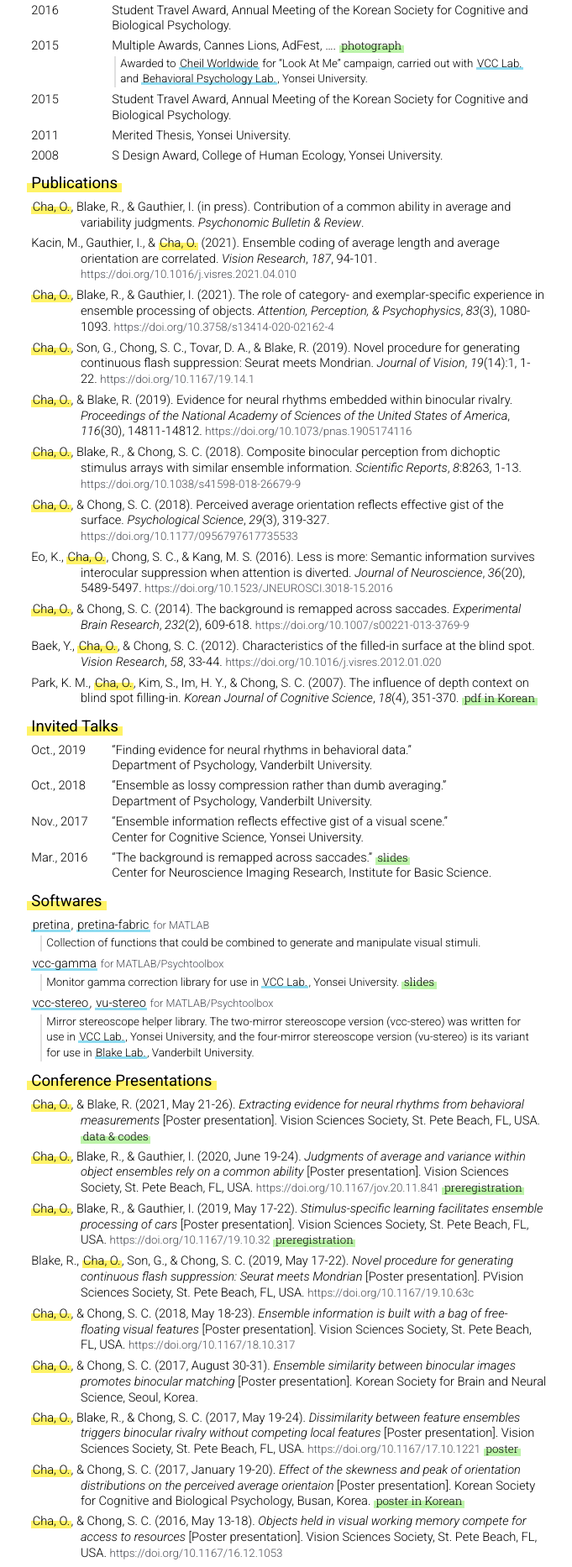
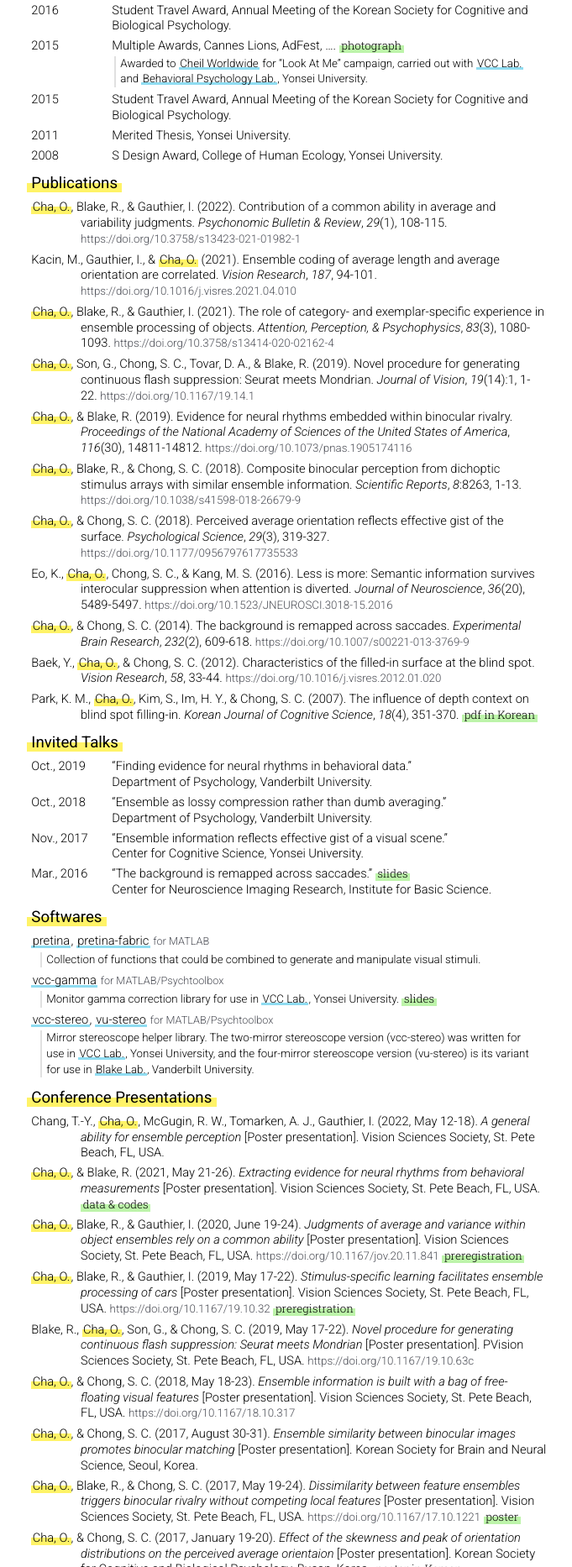
Before and after one commit to oakyoon/cv, a plain HTML site: page index.html in a window 1280 px wide. Shown: the part 877-2743 px from the top of the page at 84% size, without its empty margins (296-977 px from the left). Drawn offline with nearby package versions, Linux system fonts and the light colour scheme.

Commit message:
Updated publication and conference presentation

```diff
--- a/index.html
+++ b/index.html
@@ -17,11 +17,11 @@
 		<div id="envelope">
 			<header>
 				<h1>Oakyoon Cha</h1>
-				<aside>Updeted: July 6, 2021</aside>
+				<aside>Updeted: August 10, 2021</aside>
 				<aside class="for-web-only"><a class="highlighted" href="https://drive.google.com/uc?id=1M7PEHdTMn4LaAJdn5-Wc2kW_BekxeAZG&export=download">Download PDF</a></aside>
 				<aside class="for-web-only"><a class="highlighted" href="https://scholar.google.com/citations?user=JcTavHMAAAAJ">Google Scholar</a></aside>
 				<section id="address">
-					917 Sungshin Hall<br />
+					Sungshin Hall Rm. 917<br />
 					Sungshin Women's University<br />
 					2 Bomun-ro 34da-gil, Seongbuk-gu<br />
 					Seoul 02844, Korea
@@ -191,7 +191,8 @@
 					<h2 class="section-heading"><span class="highlighted">Publications</span></h2>
 					<ul class="section-contents">
 						<li>
-							<span class="author-myself">Cha, O.</span>, Blake, R., & Gauthier, I. (in press). Contribution of a common ability in average and variability judgments. <span class="journal-title">Psychonomic Bulletin & Review</span>.
+							<span class="author-myself">Cha, O.</span>, Blake, R., & Gauthier, I. (2022). Contribution of a common ability in average and variability judgments. <span class="journal-title">Psychonomic Bulletin & Review</span>, <span class="journal-volume">29</span>(1), 108-115.
+							<a class="doi" href="https://doi.org/10.3758/s13423-021-01982-1">https://doi.org/10.3758/s13423-021-01982-1</a>
 						</li>
 					</ul>
 					</div> <!-- /.avoid-page-break -->
@@ -311,12 +312,15 @@
 					<h2 class="section-heading"><span class="highlighted">Conference Presentations</span></h2>
 					<ul class="section-contents">
 						<li>
-							<span class="author-myself">Cha, O.</span>, & Blake, R. (2021, May 21-26). <span class="presn-title">Extracting evidence for neural rhythms from behavioral measurements</span> [Poster presentation]. Vision Sciences Society, St. Pete Beach, FL, USA.
-							<a class="supple highlighted for-web-only" href="https://osf.io/xutnd/">data & codes</a>
+							Chang, T.-Y., <span class="author-myself">Cha, O.</span>, McGugin, R. W., Tomarken, A. J., Gauthier, I. (2022, May 12-18). <span class="presn-title">A general ability for ensemble perception</span> [Poster presentation]. Vision Sciences Society, St. Pete Beach, FL, USA.
 						</li>
 					</ul>
 					</div> <!-- /.avoid-page-break -->
 					<ul class="section-contents">
+						<li>
+							<span class="author-myself">Cha, O.</span>, & Blake, R. (2021, May 21-26). <span class="presn-title">Extracting evidence for neural rhythms from behavioral measurements</span> [Poster presentation]. Vision Sciences Society, St. Pete Beach, FL, USA.
+							<a class="supple highlighted for-web-only" href="https://github.com/oakyoon/cpar-matlab">data & codes</a>
+						</li>
 						<li>
 							<span class="author-myself">Cha, O.</span>, Blake, R., & Gauthier, I. (2020, June 19-24). <span class="presn-title">Judgments of average and variance within object ensembles rely on a common ability</span> [Poster presentation]. Vision Sciences Society, St. Pete Beach, FL, USA.
 							<a class="doi" href="https://doi.org/10.1167/jov.20.11.841">https://doi.org/10.1167/jov.20.11.841</a>
```
